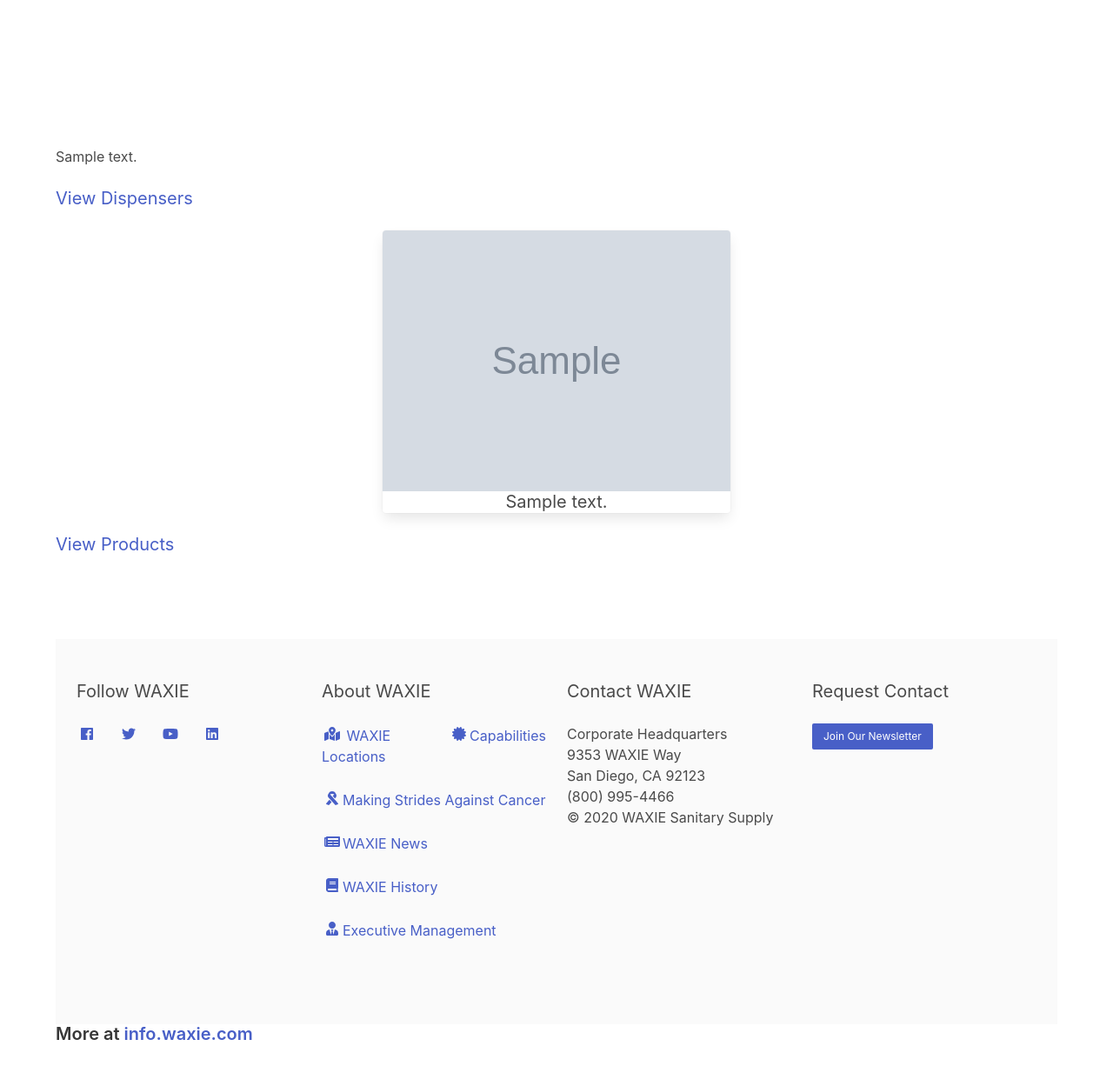
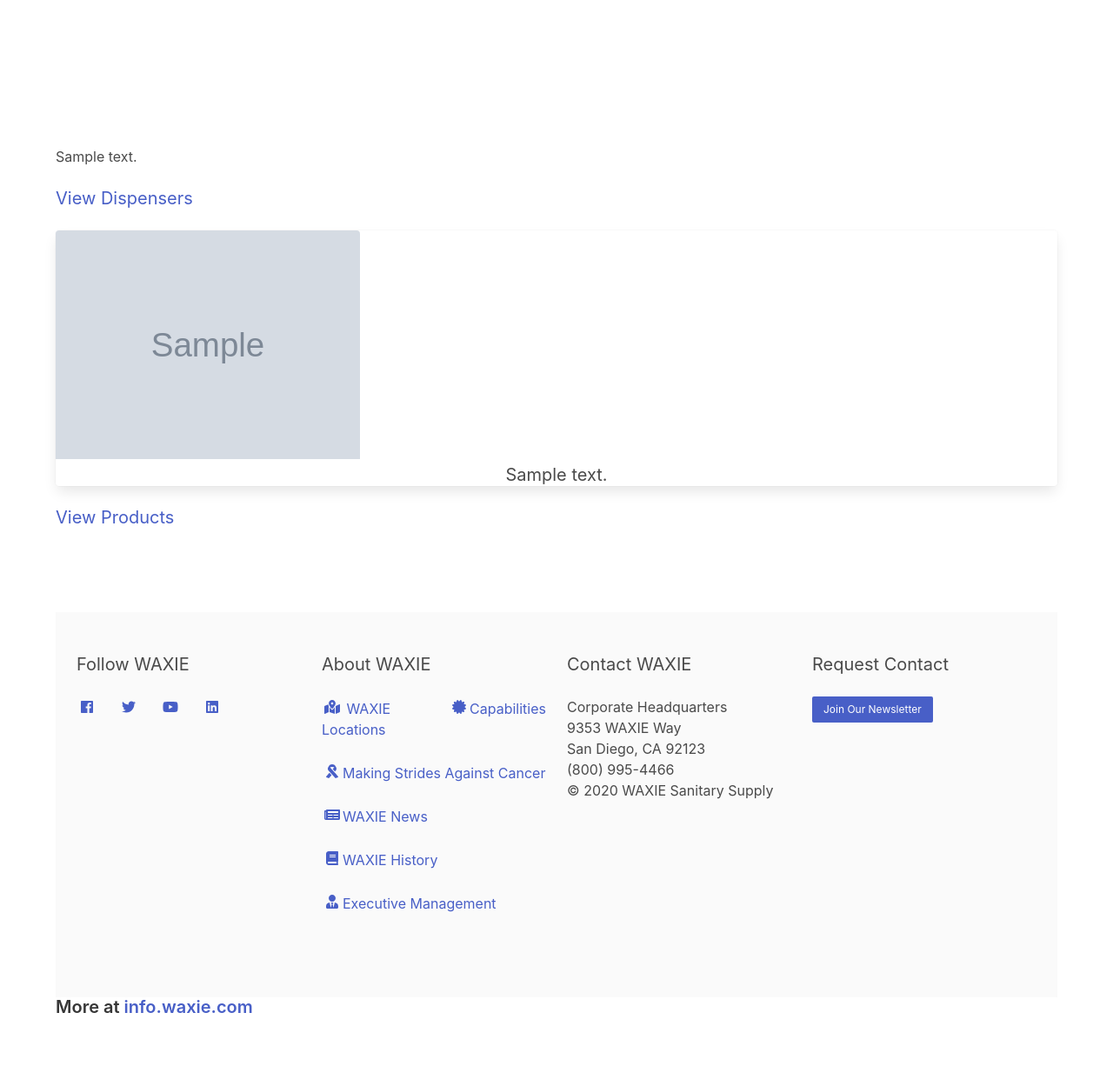
Before and after one commit to waxie-codes/WX-SOLSTA, a Python web app: template templates/index.html in a window 1280 px wide. Shown: the part 52-1301 px from the top of the page at 87% size. After the commit the page ends 1217 px from the top, so only its background shows below. Run offline with Jinja, Linux system fonts and the light colour scheme; the template is opened without the code that fills it: most values are stand-ins (such as "Sample title", 1, 10 or a date in 2020); grey boxes marked "Sample" are stand-in pictures; some libraries are stand-ins or nearby versions.

Commit message:
update items

```diff
--- a/templates/index.html
+++ b/templates/index.html
@@ -16,12 +16,12 @@
     </div>
 
     <h2 class="subtitle"><a href="/all_dispensers">View Dispensers</a></h2>
-      <div class="level">
+      <div class="columns">
           {% for dispenser in dispensers %}
-        <div class="level-item">
+        <div class="column">
           <div class="card">
             <div class="card-image">
-              <img src="{{dispenser.image}}">
+              <img style="width: 350px;" src="{{dispenser.image}}">
             </div>
             <div class="card-body">
               <div class="has-text-centered">
```
Also changed, not shown: output/index.html (+7 -7 lines).
